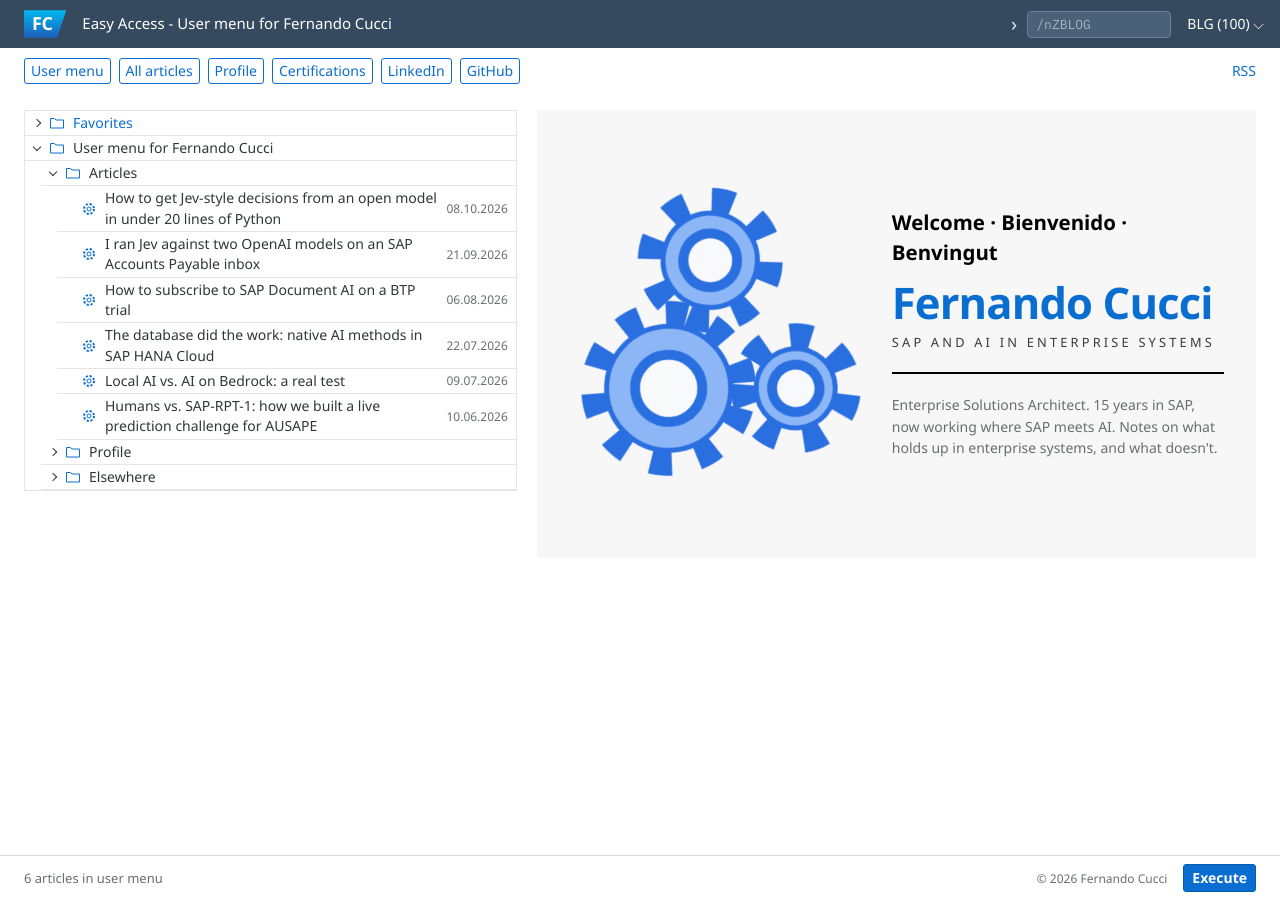
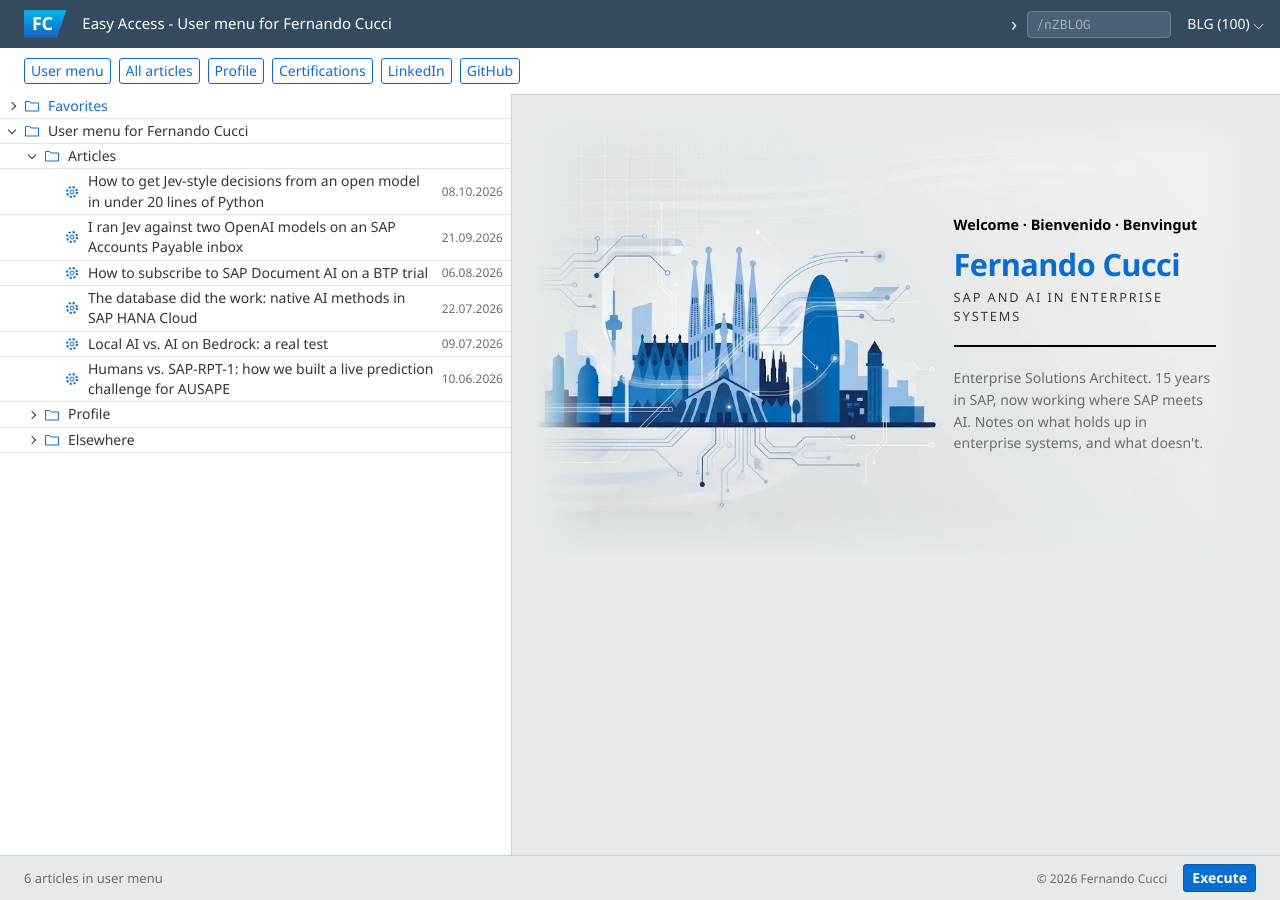
Before and after one commit to fernandocucci/fernandocucci.github.io, a Jekyll site: the page built from index.md, in a window 1280 px wide. Built offline with Jekyll 4.4.1, drawn with Linux system fonts in a browser that asks for light colours.

Commit message:
Replace the gears with a welcome image and remove RSS links
The Easy Access pane shows a Barcelona skyline image whose edges fade into a grey page. The tree panel and the toolbar form one white block from the toolbar to the footer. RSS links are gone; feed.xml is still built.

```diff
--- a/_data/tcodes.yml
+++ b/_data/tcodes.yml
@@ -6,4 +6,3 @@
 - { code: PA20,  text: "Employment history", url: "cv/#experience" }
 - { code: ZEDU,  text: "Education", url: "cv/#education" }
 - { code: SU01,  text: "Display user", url: "cv/" }
-- { code: RSS,   text: "RSS feed", url: "feed.xml" }
--- a/_layouts/default.html
+++ b/_layouts/default.html
@@ -69,7 +69,6 @@
     <a class="btn" href="{{ '/cv/#certifications' | relative_url }}">Certifications</a>
     {%- if site.linkedin_url -%}<a class="btn" href="{{ site.linkedin_url }}" rel="me">LinkedIn</a>{%- endif -%}
     {%- if site.github_url -%}<a class="btn" href="{{ site.github_url }}" rel="me">GitHub</a>{%- endif -%}
-    <a class="toolbar__end" href="{{ '/feed.xml' | relative_url }}">RSS</a>
   </nav>
 
   <main id="main" class="screen{% if page.layout == 'home' %} screen--home{% endif %}">
--- a/_layouts/home.html
+++ b/_layouts/home.html
@@ -54,7 +54,6 @@ layout: default
           <ul>
             <li><a href="{{ site.linkedin_url }}" rel="me"><svg class="ic"><use href="#i-link"/></svg>LinkedIn</a></li>
             <li><a href="{{ site.github_url }}" rel="me"><svg class="ic"><use href="#i-link"/></svg>GitHub</a></li>
-            <li><a href="{{ '/feed.xml' | relative_url }}"><svg class="ic"><use href="#i-link"/></svg>RSS feed</a></li>
           </ul>
         </details>
       </li>
@@ -62,32 +61,11 @@ layout: default
   </details>
 </div>
 
-<aside class="welcome" aria-label="About this blog">
-  {%- comment -%}
-    Three gears with the same tooth pitch (module 6), so they really mesh:
-    radius is proportional to tooth count, spin period too, and neighbours
-    turn in opposite directions. The small gears touch only the big one;
-    three gears meshing in a triangle could not turn at all. The rotate()
-    phases put each tooth in the other gear's gap at the contact point.
-    Numbers come from a one-off script; change one gear and recompute.
-  {%- endcomment -%}
-  <svg class="gears" viewBox="0 0 120 120" aria-hidden="true">
-      <g transform="rotate(-90 40 82)"><g class="gear gear--b">
-        <circle cx="40" cy="82" r="30" fill="none" stroke="#2A6FE0" stroke-width="10.2" stroke-dasharray="8.482 10.367" stroke-dashoffset="4.241"/>
-        <circle cx="40" cy="82" r="24.9" fill="#8DB6F7" stroke="#2A6FE0" stroke-width="2"/>
-        <circle cx="40" cy="82" r="13.5" fill="#F7F9FB" stroke="#2A6FE0" stroke-width="4"/>
-      </g></g>
-      <g transform="rotate(108 56.69 30.64)"><g class="gear gear--a">
-        <circle cx="56.69" cy="30.64" r="24" fill="none" stroke="#2A6FE0" stroke-width="10.2" stroke-dasharray="8.482 10.367" stroke-dashoffset="4.241"/>
-        <circle cx="56.69" cy="30.64" r="18.9" fill="#8DB6F7" stroke="#2A6FE0" stroke-width="2"/>
-        <circle cx="56.69" cy="30.64" r="10.8" fill="#F7F9FB" stroke="#2A6FE0" stroke-width="4"/>
-      </g></g>
-      <g transform="rotate(180 91 82)"><g class="gear gear--c">
-        <circle cx="91" cy="82" r="21" fill="none" stroke="#2A6FE0" stroke-width="10.2" stroke-dasharray="8.482 10.367" stroke-dashoffset="4.241"/>
-        <circle cx="91" cy="82" r="15.9" fill="#8DB6F7" stroke="#2A6FE0" stroke-width="2"/>
-        <circle cx="91" cy="82" r="9.5" fill="#F7F9FB" stroke="#2A6FE0" stroke-width="4"/>
-      </g></g>
-  </svg>
+{%- comment -%}
+  Like the company picture an SAP admin sets for Easy Access (SSM2). The
+  image is pure background, empty on the right, so the text stays HTML.
+{%- endcomment -%}
+<aside class="welcome" aria-label="About this blog" style="--welcome-img: url('{{ '/assets/img/welcome.jpg' | relative_url }}')">
   <div class="welcome__text">
     <p class="welcome__hello">Welcome · Bienvenido · Benvingut</p>
     <p class="welcome__name">{{ site.title }}</p>
--- a/assets/css/style.css
+++ b/assets/css/style.css
@@ -13,6 +13,7 @@
   --line:     #E5E5E5;
   --bg:       #FFFFFF;
   --bg-soft:  #F7F7F7;
+  --page:     #E6EAEA;  /* mid grey of the welcome image, so it blends in */
   --hover:    #E5F0FA;
   --error:    #BB0000;
   --ui-font: "72", "72full", "Segoe UI", Arial, Helvetica, sans-serif;
@@ -52,7 +53,7 @@ body {
   min-height: 100vh;
   display: flex;
   flex-direction: column;
-  background: var(--bg);
+  background: var(--page);
   color: var(--text);
   font-family: var(--ui-font);
   font-size: 14px;
@@ -176,6 +177,7 @@ body {
   gap: 8px;
   padding: 10px 1.5rem;
   background: var(--bg);
+  border-bottom: 1px solid #CDD3D4;
 }
 
 .btn {
@@ -193,8 +195,6 @@ body {
 .btn--emph { color: #FFF; background: var(--brand); border-color: var(--brand-dk); font-weight: bold; padding: 3px 8px; }
 .btn--emph:hover { background: var(--brand-dk); }
 
-.toolbar__end { margin-left: auto; color: var(--brand); text-decoration: none; }
-.toolbar__end:hover { text-decoration: underline; }
 
 /* --------------------------------------------------------------- screen */
 
@@ -205,29 +205,36 @@ body {
 }
 
 /* Easy Access: tree on the left, welcome image on the right. */
+.screen--home .tree { margin-top: -1px; }
+
+/* No padding: the tree panel sits flush against the left edge, the
+   toolbar and the footer, like the real Easy Access pane. */
 .screen--home {
   display: grid;
   grid-template-columns: minmax(0, 40%) minmax(0, 1fr);
-  gap: 1.25rem;
-  align-items: start;
+  padding: 0;
 }
 
 /* ---- tree ---- */
 
 .tree {
-  border: 1px solid var(--line);
+  border-right: 1px solid #CDD3D4;
   background: var(--bg);
 }
 
+/* The white panel runs down to the footer (the grid row stretches it).
+   Indent lives inside each row, so every divider spans the full width. */
+.tree { --pad: 24px; }
 .tree ul { list-style: none; margin: 0; padding: 0; }
-.tree ul ul, .tree details details { padding-left: 16px; }
+.tree > details > ul { --pad: 44px; }
+.tree > details > ul details > ul { --pad: 64px; }
 
 .tree summary, .tree a {
   display: flex;
   align-items: center;
   gap: 8px;
   min-height: 25px;
-  padding: 2px 8px 2px 24px;
+  padding: 2px 8px 2px var(--pad);
   border-bottom: 1px solid var(--line);
   color: var(--text);
   text-decoration: none;
@@ -239,7 +246,7 @@ body {
 .tree summary::before {
   content: "";
   position: absolute;
-  left: 9px;
+  left: calc(var(--pad) - 15px);
   width: 6px; height: 6px;
   border: solid var(--text);
   border-width: 0 1.5px 1.5px 0;
@@ -260,28 +267,39 @@ body {
 .welcome {
   position: sticky;
   top: 4.5rem;
-  display: grid;
-  grid-template-columns: minmax(0, 0.9fr) minmax(0, 1fr);
+  align-self: start;
+  display: flex;
+  justify-content: flex-end;
   align-items: center;
-  gap: 1.5rem;
-  min-height: 28rem;
-  padding: 2rem;
-  background: var(--bg-soft);
+  aspect-ratio: 1024 / 637;
+  margin: 1rem 1.5rem;
+  padding: 2rem 2.5rem;
+  isolation: isolate;  /* keeps the z-index:-1 image above the page */
 }
 
-.gears { width: 100%; height: auto; overflow: visible; }
-.gear { transform-box: fill-box; transform-origin: center; animation: spin 40s linear infinite; }
-/* Period scales with tooth count (10, 8, 7), so the pitch speeds match. */
-.gear--a { animation-duration: 32s; animation-direction: reverse; }
-.gear--c { animation-duration: 28s; animation-direction: reverse; }
+/* The image has no flat edge colour (it shades from #D5DBDB to #F5F5F3),
+   so its edges fade out instead of trying to match one grey. */
+.welcome::before {
+  content: "";
+  position: absolute;
+  inset: 0;
+  z-index: -1;
+  background: var(--welcome-img) no-repeat left center / cover;
+  -webkit-mask-image: linear-gradient(to right, transparent, #000 8%, #000 92%, transparent),
+                      linear-gradient(to bottom, transparent, #000 10%, #000 90%, transparent);
+  -webkit-mask-composite: source-in;
+  mask-image: linear-gradient(to right, transparent, #000 8%, #000 92%, transparent),
+              linear-gradient(to bottom, transparent, #000 10%, #000 90%, transparent);
+  mask-composite: intersect;
+}
 
-@keyframes spin { to { transform: rotate(360deg); } }
+.welcome__text { width: 41%; }
 
 .welcome__text p { margin: 0; }
-.welcome__hello { font-size: clamp(1rem, 1.6vw, 1.5rem); font-weight: bold; color: #000; }
+.welcome__hello { font-size: clamp(0.9rem, 1.1vw, 1.15rem); font-weight: bold; color: #000; }
 .welcome__name {
   margin-top: 0.75rem !important;
-  font-size: clamp(1.75rem, 3.4vw, 3rem);
+  font-size: clamp(1.6rem, 2.4vw, 2.4rem);
   font-weight: 900;
   line-height: 1.05;
   color: var(--brand);
@@ -290,7 +308,7 @@ body {
 .welcome__tag {
   margin-top: 0.5rem !important;
   font-size: clamp(0.8rem, 1vw, 1rem);
-  letter-spacing: 0.25em;
+  letter-spacing: 0.15em;
   text-transform: uppercase;
   color: #3A3A3A;
 }
@@ -306,8 +324,8 @@ body {
   align-items: center;
   gap: 8px;
   padding: 8px 1.5rem;
-  background: var(--bg);
-  border-top: 1px solid #D9D9D9;
+  background: var(--page);
+  border-top: 1px solid #CDD3D4;
 }
 
 .status { flex: 1; margin: 0; min-width: 0; color: var(--label); font-size: 13px; }
@@ -408,7 +426,10 @@ body {
 
 @media (max-width: 52rem) {
   .screen--home { grid-template-columns: 1fr; }
-  .welcome { position: static; order: -1; min-height: 0; grid-template-columns: 6rem 1fr; padding: 1rem; }
+  /* Image on top, text below it, so the skyline never sits under the text. */
+  .welcome { position: relative; order: -1; display: block; aspect-ratio: auto; padding: 0; }
+  .welcome::before { inset: 0 0 auto; aspect-ratio: 1024 / 637; background-size: 100% auto; }
+  .welcome__text { width: auto; margin-top: 62%; padding: 1rem; }
   .welcome__desc, .welcome hr { display: none; }
 }
 
```
Also changed, not shown: assets/img/welcome.jpg (added).
